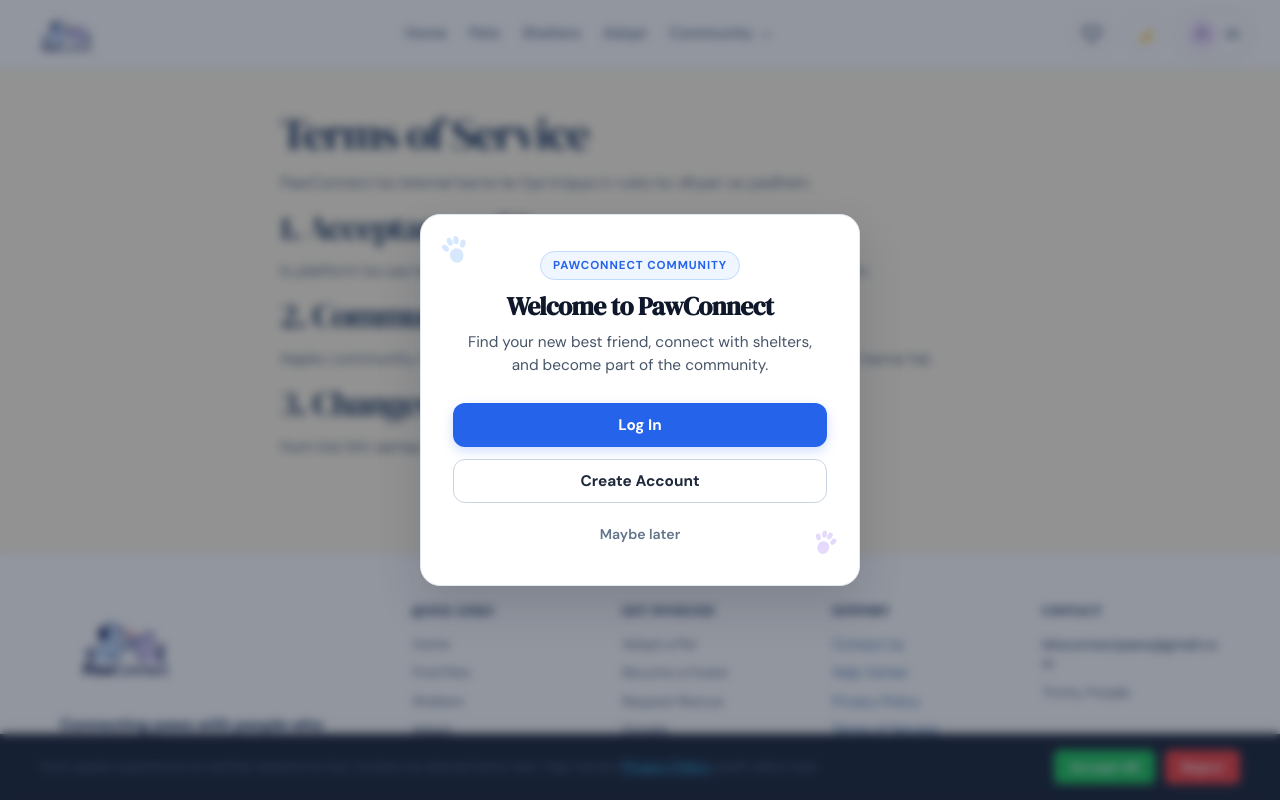
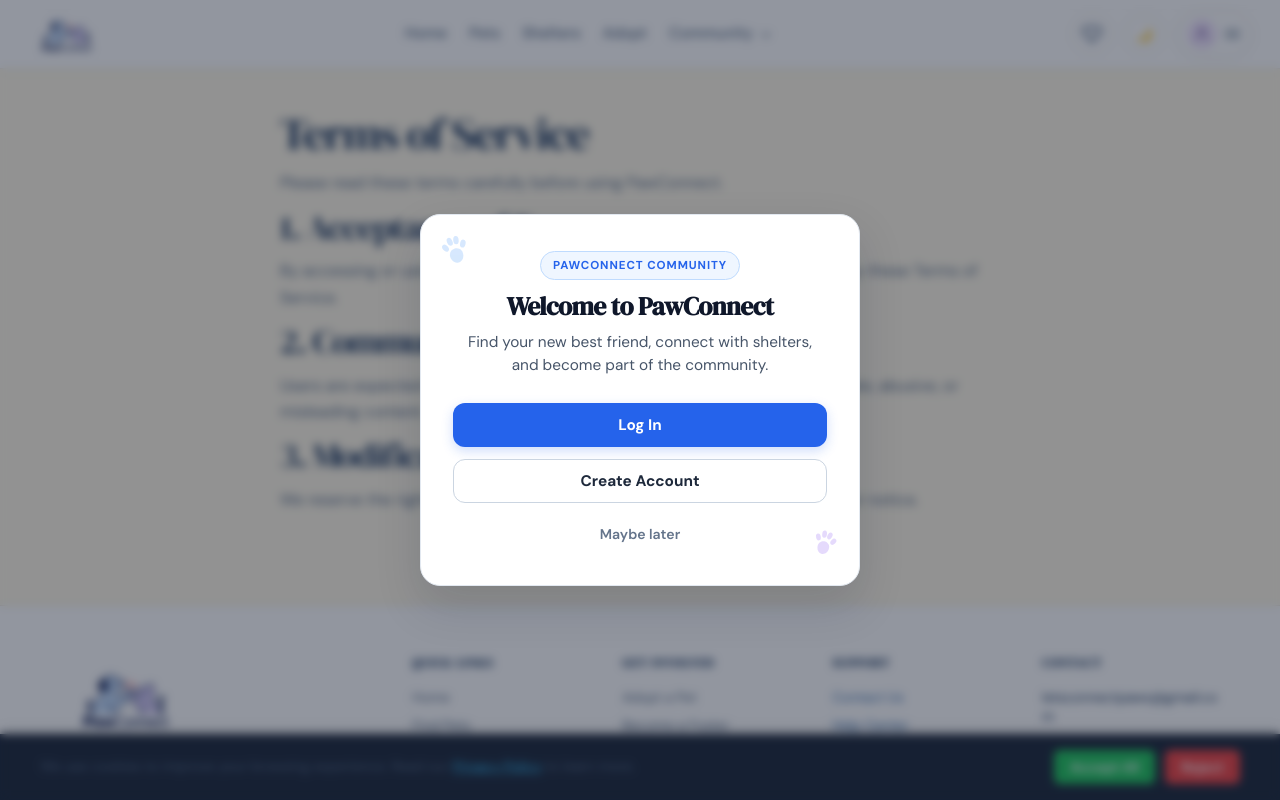
Before and after one commit to Reva-Shukla/PawConnect, a React (Vite) app: page /terms-of-service in a window 1280 px wide. Shown: the top 800 px of the page. Built offline with nearby package versions, Linux system fonts and the light colour scheme.

Commit message:
Add Privacy Policy, Terms of Service, and Cookie Consent banner

```diff
--- a/src/components/CookieBanner.jsx
+++ b/src/components/CookieBanner.jsx
@@ -27,12 +27,16 @@ const CookieBanner = () => {
     <div className="cookie-banner">
       <div className="cookie-content">
         <p>
-          Hum aapke experience ko behtar banane ke liye cookies ka istemal karte hain.
-          Aap hamari <a href="/privacy-policy">Privacy Policy</a> padh sakte hain.
+          We use cookies to improve your browsing experience. Read our{' '}
+          <a href="/privacy-policy">Privacy Policy</a> to learn more.
         </p>
         <div className="cookie-buttons">
-          <button className="btn-accept" onClick={handleAccept}>Accept All</button>
-          <button className="btn-reject" onClick={handleReject}>Reject</button>
+          <button className="btn-accept" onClick={handleAccept}>
+            Accept All
+          </button>
+          <button className="btn-reject" onClick={handleReject}>
+            Reject
+          </button>
         </div>
       </div>
     </div>
--- a/src/pages/PrivacyPolicy.jsx
+++ b/src/pages/PrivacyPolicy.jsx
@@ -4,16 +4,22 @@ const PrivacyPolicy = () => {
   return (
     <div style={{ padding: '40px', maxWidth: '800px', margin: '0 auto' }}>
       <h1>Privacy Policy</h1>
-      <p>Aapki privacy hamare liye bahut zaroori hai.</p>
+      <p>Your privacy is important to us at PawConnect.</p>
 
       <h2>1. Information We Collect</h2>
-      <p>Hum aapki personal information jaise name, email, aur profile details collect karte hain jab aap PawConnect ka use karte hain.</p>
+      <p>
+        We collect personal information such as your name, email address, and profile details when you interact with our platform.
+      </p>
 
       <h2>2. How We Use Information</h2>
-      <p>Aapki details ka istemal community features aur services ko behtar banane ke liye kiya jata hai.</p>
+      <p>
+        Your information is used to facilitate pet adoptions, foster care, rescue requests, and enhance community engagement.
+      </p>
 
-      <h2>3. Cookies</h2>
-      <p>Hum website functionality aur analytics ke liye cookies ka istemal karte hain. Aap apne browser ya consent banner se cookies ko manage kar sakte hain.</p>
+      <h2>3. Cookies and Tracking</h2>
+      <p>
+        We use essential cookies to maintain site functionality and improve user experience. You can customize your cookie preferences using our cookie banner.
+      </p>
     </div>
   );
 };
--- a/src/pages/TermsOfService.jsx
+++ b/src/pages/TermsOfService.jsx
@@ -4,16 +4,22 @@ const TermsOfService = () => {
   return (
     <div style={{ padding: '40px', maxWidth: '800px', margin: '0 auto' }}>
       <h1>Terms of Service</h1>
-      <p>PawConnect ka istemal karne ke liye kripya in rules ko dhyan se padhein.</p>
+      <p>Please read these terms carefully before using PawConnect.</p>
 
       <h2>1. Acceptance of Terms</h2>
-      <p>Is platform ka use karke aap hamare Terms and Conditions ko accept karte hain.</p>
+      <p>
+        By accessing or using PawConnect, you agree to comply with and be bound by these Terms of Service.
+      </p>
 
       <h2>2. Community Guidelines</h2>
-      <p>Aapko community mein kisi bhi prakar ka galat ya offensive content share nahi karna hai.</p>
+      <p>
+        Users are expected to treat others respectfully and must not post inappropriate, abusive, or misleading content.
+      </p>
 
-      <h2>3. Changes to Terms</h2>
-      <p>Hum kisi bhi samay in terms ko update kar sakte hain.</p>
+      <h2>3. Modifications to Terms</h2>
+      <p>
+        We reserve the right to update or modify these terms at any time without prior notice.
+      </p>
     </div>
   );
 };
```
